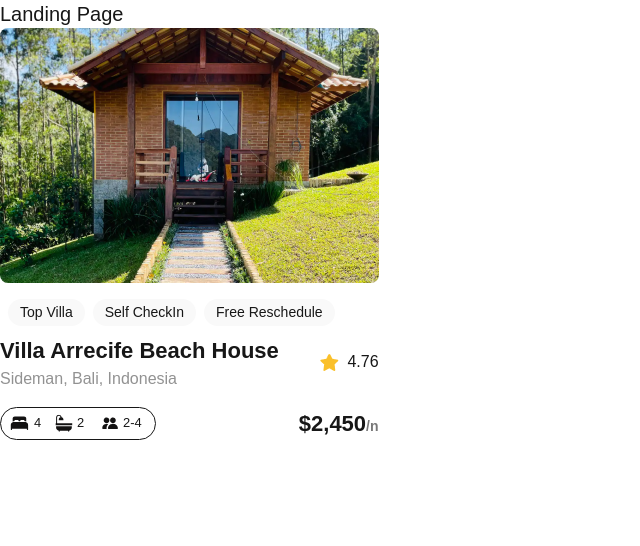
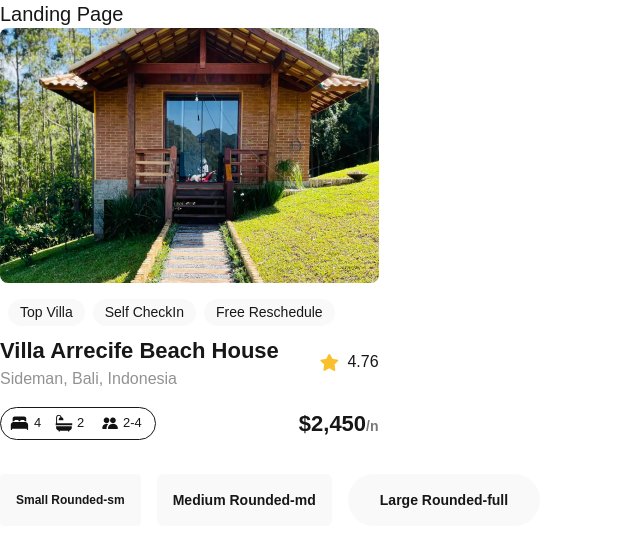
Before and after one commit to redu-1995/alx-project-0x00-setup, a Next.js app in the folder alx-project-0x00/: page /landing in a window 1280 px wide. Shown: the top 546 px of the page, without its empty margins (0-640 px from the left). Built offline with nearby package versions, Linux system fonts and the light colour scheme.

Commit message:
adding Button.tsx file and modifying landing.tsx file

```diff
--- /dev/null
+++ b/alx-project-0x00/components/Button.tsx
@@ -0,0 +1,12 @@
+import React from "react";
+import { ButtonProps } from "@/interfaces";
+const Button: React.FC<ButtonProps> = ({ title, className }) => {
+  return (
+    <button
+      className={`bg-[#F9F9F9] px-4 py-2 rounded-full text-sm font-semibold ${className}`}
+    >
+      {title}
+    </button>
+  );
+};
+export default Button;
--- a/alx-project-0x00/interfaces/index.ts
+++ b/alx-project-0x00/interfaces/index.ts
@@ -1,3 +1,9 @@
 export interface PillProps {
   title: string
 }
+
+export interface ButtonProps{
+    title: string;
+    className?: string
+
+}
--- a/alx-project-0x00/pages/landing.tsx
+++ b/alx-project-0x00/pages/landing.tsx
@@ -1,10 +1,17 @@
 import Card from "@/components/Card"
+import Button from "@/components/Button"
 const Landing: React.FC =  () => {
   return (
     <div>
       <h1 className=" text-xl font-extralight">Landing Page</h1>
       <Card />
+      <div className="flex gap-4 mt-6">
+        <Button title="Small Rounded-sm" className="text-xs rounded-sm" />
+        <Button title="Medium Rounded-md" className="text-base rounded-md" />
+        <Button title="Large Rounded-full" className="text-lg px-8 py-4 rounded-full" />
+      </div>
     </div>
+
   )
 }
 export default Landing
```
